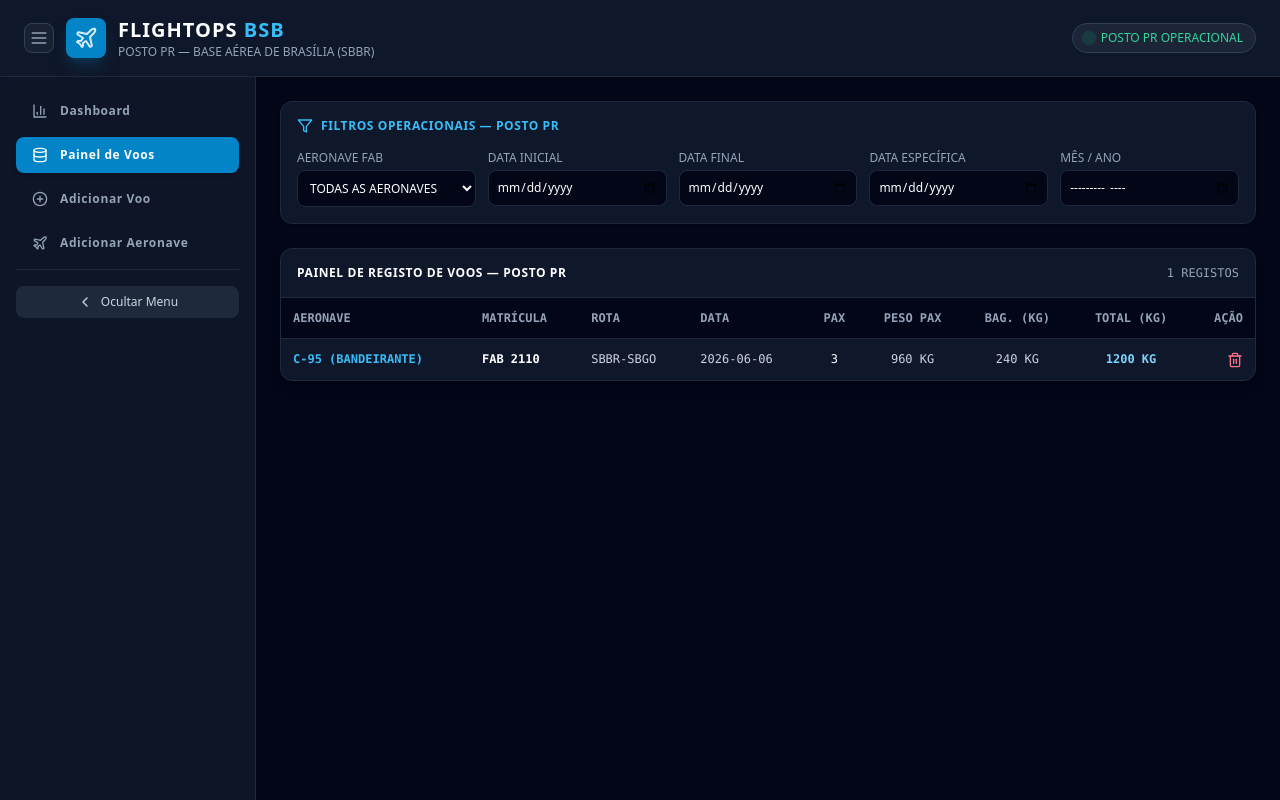
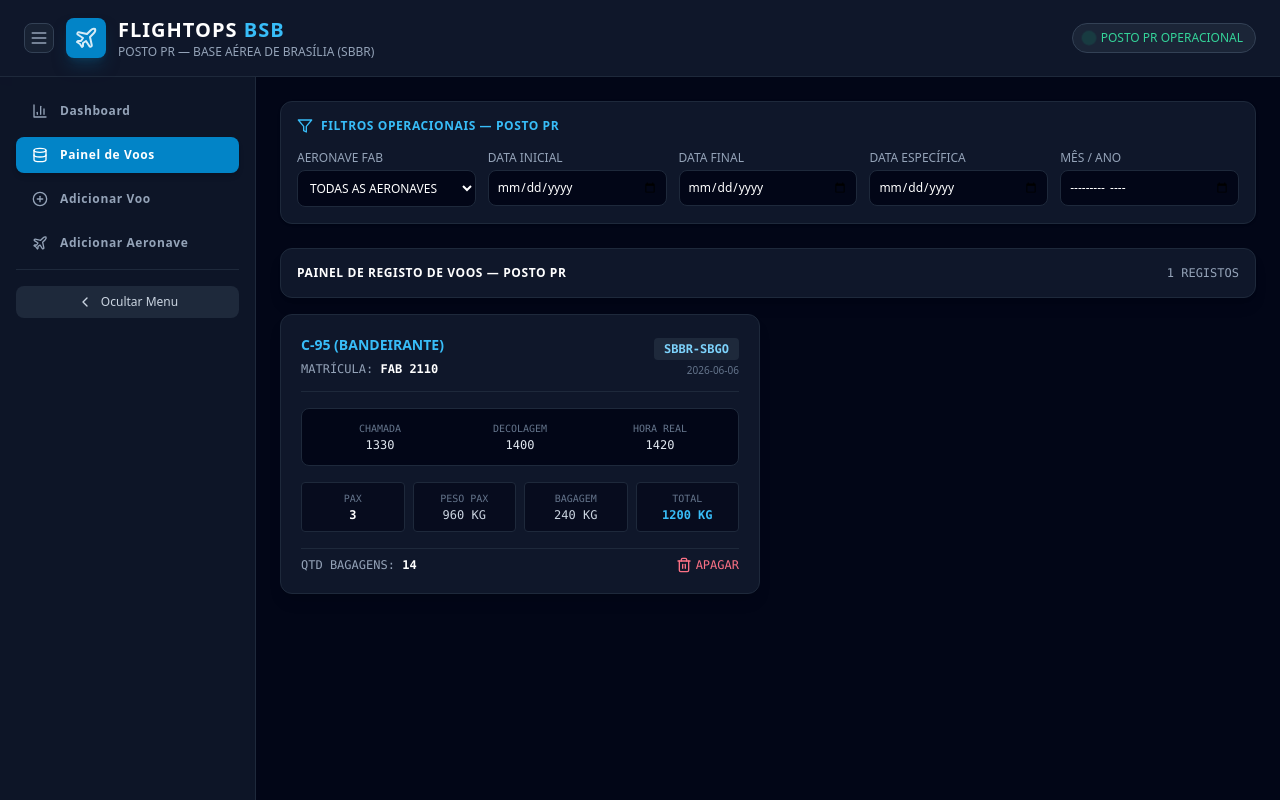
Before and after one commit to caiomecfab-stack/flightops-bsb, a React (Vite) app: page / in a window 1280 px wide. Both pictures are taken after a click on the button "Painel de Voos". Built offline with nearby package versions, Linux system fonts and the light colour scheme.

Commit message:
Update App.jsx

```diff
--- a/src/App.jsx
+++ b/src/App.jsx
@@ -12,7 +12,8 @@ import {
   ChevronLeft,
   Database,
   Scale,
-  Briefcase
+  Briefcase,
+  FileSpreadsheet
 } from 'lucide-react';
 
 export default function App() {
@@ -134,7 +135,7 @@ export default function App() {
       originalText: '',
       embarkedText: ''
     });
-    setActiveTab('dashboard');
+    setActiveTab('panel');
   };
 
   const handleDeleteFlight = (id) => {
@@ -157,7 +158,6 @@ export default function App() {
   const totalBagWeightAll = filteredFlights.reduce((acc, f) => acc + f.bagWeight, 0);
   const totalWeightAll = filteredFlights.reduce((acc, f) => acc + f.totalWeight, 0);
 
-  // Valores máximos de referência para proporcionalidade das barras
   const maxFlights = Math.max(10, totalFlightsCount * 1.5);
   const maxPax = Math.max(50, totalPaxAll * 1.5);
   const maxPaxWeight = Math.max(3000, totalPaxWeightAll * 1.5);
@@ -321,19 +321,17 @@ export default function App() {
             </div>
           </div>
 
-          {/* DASHBOARD COM NOMENCLATURA SEPARADA E GRÁFICOS DE BARRAS VERTICAIS ESTILO 3D */}
+          {/* DASHBOARD */}
           {activeTab === 'dashboard' && (
             <div className="space-y-6">
               <div className="grid grid-cols-1 md:grid-cols-2 lg:grid-cols-3 gap-6">
 
                 {/* 1. Total de Voos */}
                 <div className="bg-slate-900 border border-slate-800 p-5 rounded-xl shadow-xl space-y-4 flex flex-col justify-between">
-                  {/* Nomenclatura separada no topo */}
                   <div className="text-center space-y-1 border-b border-slate-800 pb-3">
                     <span className="text-[11px] font-bold text-slate-400 tracking-wider block">TOTAL DE VOOS</span>
                     <span className="text-2xl font-extrabold text-sky-400 font-mono">{totalFlightsCount}</span>
                   </div>
-                  {/* Gráfico 3D Vertical */}
                   <div className="h-44 bg-slate-950/80 rounded-xl border border-slate-800 flex items-end justify-center p-4 relative shadow-inner">
                     <div className="w-16 bg-gradient-to-t from-sky-700 via-sky-500 to-cyan-300 rounded-t-md transition-all duration-700 shadow-xl shadow-sky-500/30 flex items-center justify-center text-xs font-bold text-slate-950 font-mono" style={{ height: `${Math.max(20, (totalFlightsCount / maxFlights) * 100)}%` }}>
                       {totalFlightsCount}
@@ -397,48 +395,70 @@ export default function App() {
             </div>
           )}
 
-          {/* PAINEL DE VOOS */}
+          {/* PAINEL DE VOOS EM FORMATO DE CAIXAS RETANGULARES */}
           {activeTab === 'panel' && (
-            <div className="bg-slate-900 border border-slate-800 rounded-xl overflow-hidden shadow-lg">
-              <div className="p-4 border-b border-slate-800 flex justify-between items-center">
+            <div className="space-y-4">
+              <div className="bg-slate-900 border border-slate-800 p-4 rounded-xl flex justify-between items-center shadow-lg">
                 <h2 className="text-xs font-bold text-white tracking-wider">PAINEL DE REGISTO DE VOOS — POSTO PR</h2>
                 <span className="text-xs text-slate-400 font-mono">{filteredFlights.length} REGISTOS</span>
               </div>
-              <div className="overflow-x-auto">
-                <table className="w-full text-left border-collapse text-xs font-mono">
-                  <thead>
-                    <tr className="bg-slate-950 text-slate-400 uppercase border-b border-slate-800">
-                      <th className="p-3">AERONAVE</th>
-                      <th className="p-3">MATRÍCULA</th>
-                      <th className="p-3">ROTA</th>
-                      <th className="p-3">DATA</th>
-                      <th className="p-3 text-center">PAX</th>
-                      <th className="p-3 text-center">PESO PAX</th>
-                      <th className="p-3 text-center">BAG. (KG)</th>
-                      <th className="p-3 text-center">TOTAL (KG)</th>
-                      <th className="p-3 text-right">AÇÃO</th>
-                    </tr>
-                  </thead>
-                  <tbody className="divide-y divide-slate-800">
-                    {filteredFlights.map((f) => (
-                      <tr key={f.id} className="hover:bg-slate-800/40">
-                        <td className="p-3 text-sky-400 font-bold">{f.aircraft}</td>
-                        <td className="p-3 text-white font-bold">{f.matricula || 'N/D'}</td>
-                        <td className="p-3 text-slate-300">{f.route}</td>
-                        <td className="p-3 text-slate-300">{f.date}</td>
-                        <td className="p-3 text-center text-white">{f.originalList.length}</td>
-                        <td className="p-3 text-center text-slate-300">{f.paxWeight} KG</td>
-                        <td className="p-3 text-center text-slate-300">{f.bagWeight} KG</td>
-                        <td className="p-3 text-center font-bold text-sky-300">{f.totalWeight} KG</td>
-                        <td className="p-3 text-right">
-                          <button onClick={() => handleDeleteFlight(f.id)} className="text-rose-400 hover:text-rose-300">
-                            <Trash2 className="w-4 h-4 inline" />
-                          </button>
-                        </td>
-                      </tr>
-                    ))}
-                  </tbody>
-                </table>
+
+              <div className="grid grid-cols-1 md:grid-cols-2 gap-4">
+                {filteredFlights.map((f) => (
+                  <div key={f.id} className="bg-slate-900 border border-slate-800 rounded-xl p-5 shadow-lg space-y-4 relative hover:border-sky-500/50 transition-all">
+                    <div className="flex justify-between items-start border-b border-slate-800 pb-3">
+                      <div>
+                        <span className="text-sky-400 font-bold text-sm block">{f.aircraft}</span>
+                        <span className="text-slate-400 text-xs font-mono">MATRÍCULA: <strong className="text-white">{f.matricula || 'N/D'}</strong></span>
+                      </div>
+                      <div className="text-right">
+                        <span className="bg-slate-800 px-2.5 py-1 rounded text-xs font-mono text-sky-300 font-bold">{f.route}</span>
+                        <span className="text-[10px] text-slate-500 block mt-1">{f.date}</span>
+                      </div>
+                    </div>
+
+                    <div className="grid grid-cols-3 gap-2 text-center bg-slate-950 p-3 rounded-lg border border-slate-800 font-mono text-xs">
+                      <div>
+                        <span className="text-[10px] text-slate-500 block">CHAMADA</span>
+                        <span className="text-slate-200">{f.callTime || '-'}</span>
+                      </div>
+                      <div>
+                        <span className="text-[10px] text-slate-500 block">DECOLAGEM</span>
+                        <span className="text-slate-200">{f.takeoffTime || '-'}</span>
+                      </div>
+                      <div>
+                        <span className="text-[10px] text-slate-500 block">HORA REAL</span>
+                        <span className="text-slate-200">{f.realTime || '-'}</span>
+                      </div>
+                    </div>
+
+                    <div className="grid grid-cols-4 gap-2 text-center font-mono text-xs">
+                      <div className="bg-slate-950/60 p-2 rounded border border-slate-800">
+                        <span className="text-[10px] text-slate-500 block">PAX</span>
+                        <span className="text-white font-bold">{f.originalList.length}</span>
+                      </div>
+                      <div className="bg-slate-950/60 p-2 rounded border border-slate-800">
+                        <span className="text-[10px] text-slate-500 block">PESO PAX</span>
+                        <span className="text-slate-300">{f.paxWeight} KG</span>
+                      </div>
+                      <div className="bg-slate-950/60 p-2 rounded border border-slate-800">
+                        <span className="text-[10px] text-slate-500 block">BAGAGEM</span>
+                        <span className="text-slate-300">{f.bagWeight} KG</span>
+                      </div>
+                      <div className="bg-slate-950/60 p-2 rounded border border-slate-800">
+                        <span className="text-[10px] text-slate-500 block">TOTAL</span>
+                        <span className="text-sky-400 font-bold">{f.totalWeight} KG</span>
+                      </div>
+                    </div>
+
+                    <div className="flex justify-between items-center pt-2 border-t border-slate-800 text-xs">
+                      <span className="text-slate-400 font-mono">QTD BAGAGENS: <strong className="text-white">{f.bagCount}</strong></span>
+                      <button onClick={() => handleDeleteFlight(f.id)} className="text-rose-400 hover:text-rose-300 flex items-center space-x-1 font-mono">
+                        <Trash2 className="w-4 h-4 inline" /> <span>APAGAR</span>
+                      </button>
+                    </div>
+                  </div>
+                ))}
               </div>
             </div>
           )}
@@ -480,7 +500,7 @@ export default function App() {
             </div>
           )}
 
-          {/* ADICIONAR VOO */}
+          {/* ADICIONAR VOO (COM TODOS OS ITENS RESTAURADOS) */}
           {activeTab === 'new' && (
             <div className="max-w-4xl mx-auto bg-slate-900 border border-slate-800 p-6 rounded-xl shadow-lg space-y-6">
               <h2 className="text-xs font-bold text-white flex items-center tracking-wider">
```
